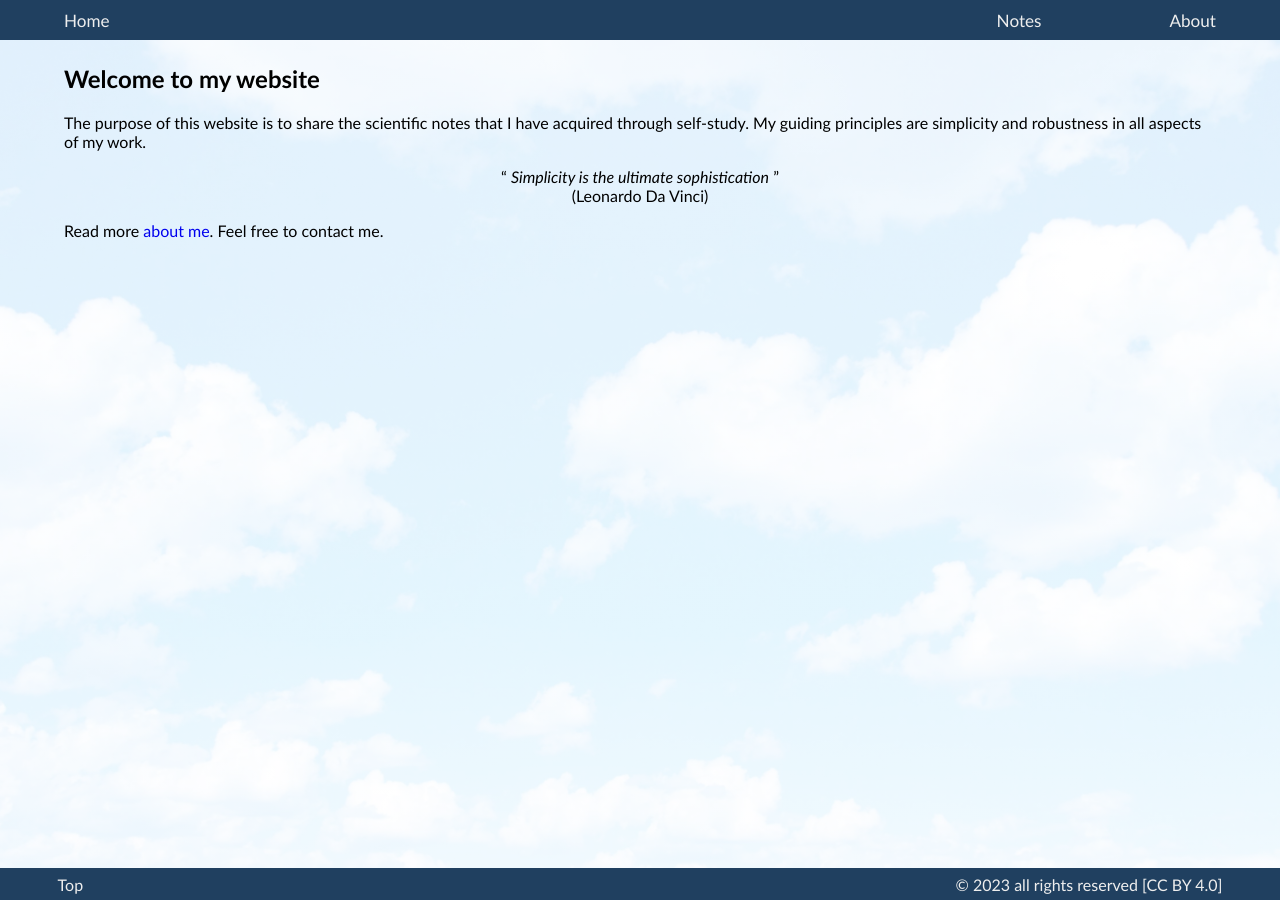
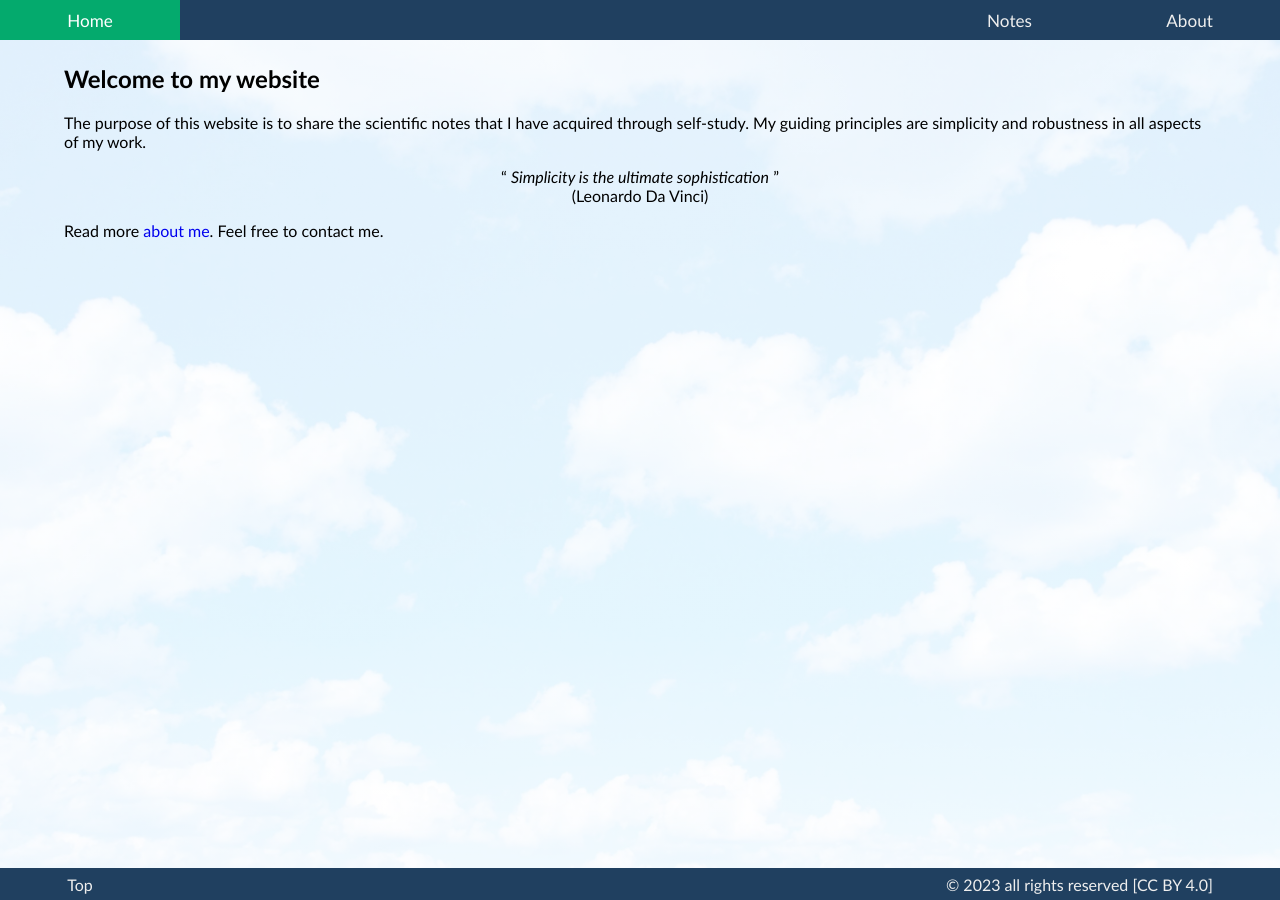
Before and after one commit to mrrezaie/mrrezaie.github.io, a Jekyll site: the page built from index.html, in a window 1280 px wide. Built offline with Jekyll 4.4.1, drawn with Linux system fonts in a browser that asks for light colours.

Commit message:
Update default.html

```diff
--- a/_layouts/default.html
+++ b/_layouts/default.html
@@ -61,8 +61,8 @@
 					display: inline-block;
 					color: #eeeeee;
 					text-align: center;
-					margin: 0% 2.5% 0% 2.5%;
-					padding: 0.75% 2.5% 0.75% 2.5%;
+					margin: 0%;
+					padding: 0.75% 5.25% 0.75% 5.25%;
 					text-decoration: none;
 				}
 
@@ -97,8 +97,8 @@
 					display: inline-block;
 					color: #eeeeee;
 					text-align: center;
-					margin: 0% 2.5% 0% 2.5%;
-					padding: 0.5% 2% 0.5% 2%;
+					margin: 0%;
+					padding: 0.5% 5.25% 0.5% 5.25%;
 					text-decoration: none;
 				}
 
```
